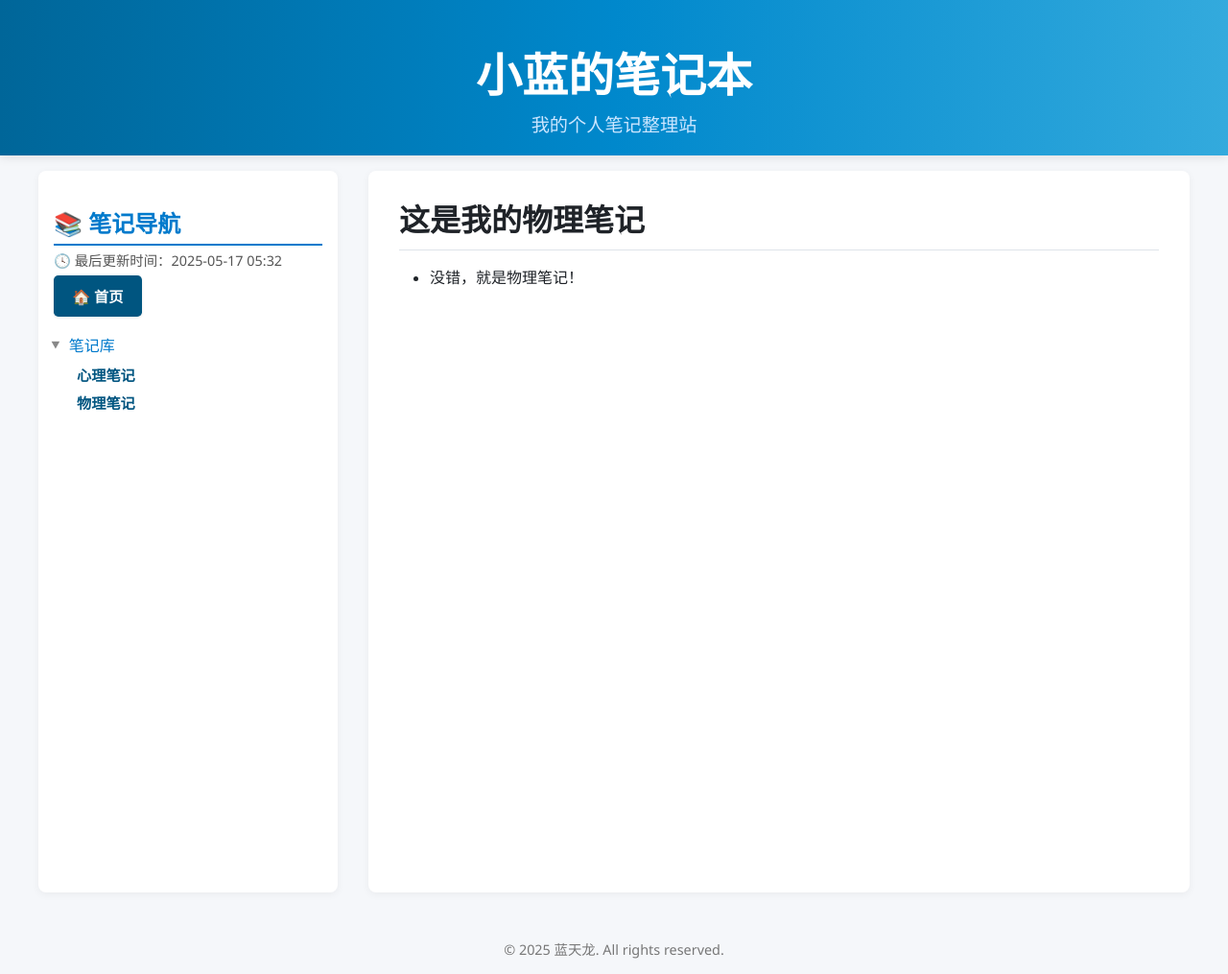
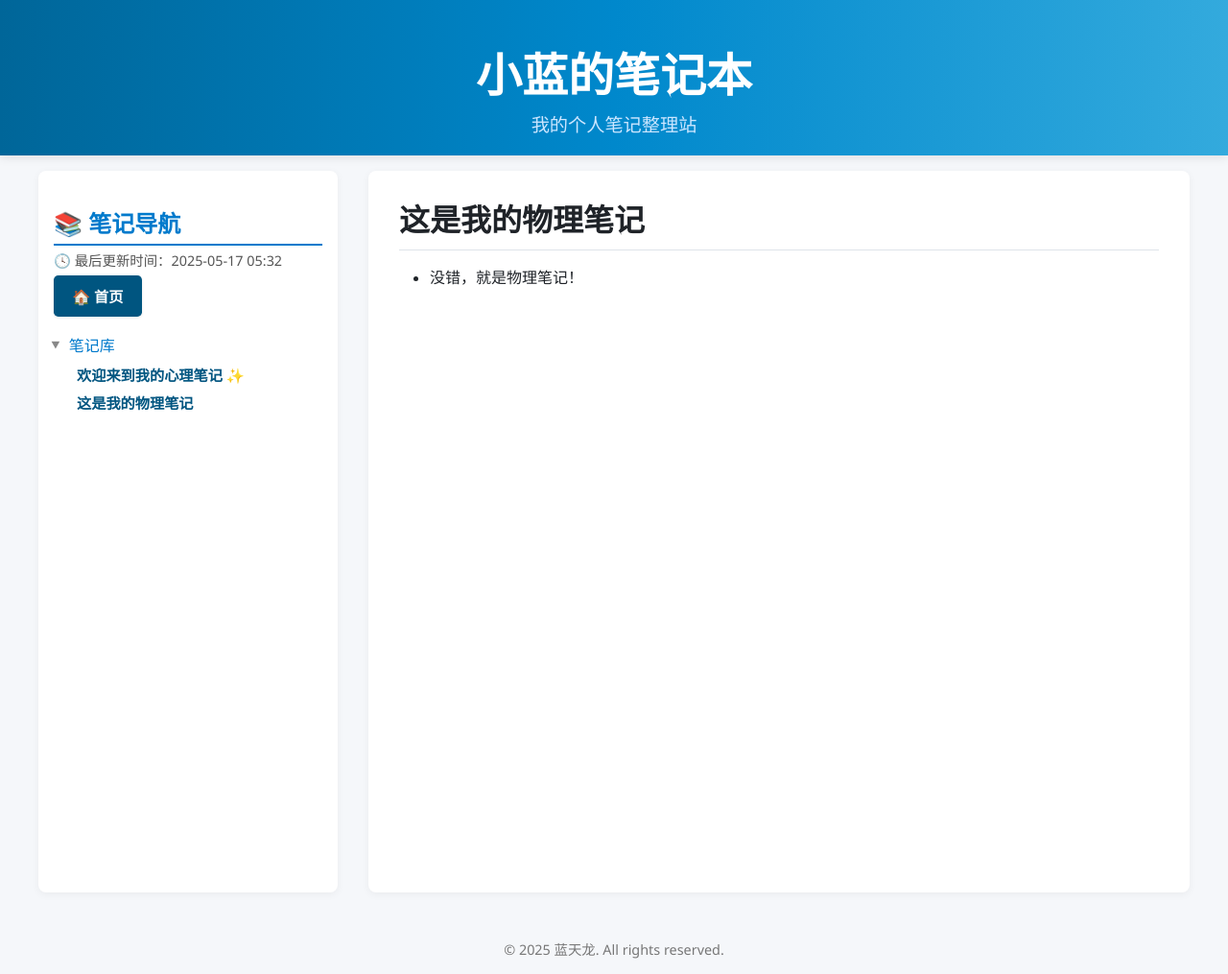
Before and after one commit to Tlonglan/GitNotebook, a Jekyll site: the page built from 笔记库/物理笔记.md, in a window 1280 px wide. Shown: the whole page at 96% size. Built offline with Jekyll 4.4.1, drawn with Linux system fonts in a browser that asks for light colours; nearby versions of some CDN libraries; our own code applies the rules of GitHub Pages for plain Markdown files.

Commit message:
Update default.html

```diff
--- a/_layouts/default.html
+++ b/_layouts/default.html
@@ -296,11 +296,11 @@
           {% endif %}
         {% endfor %}
 
-        <!-- 生成根目录页面，强制使用文件名 -->
+        <!-- 生成根目录页面 -->
         {% for page in root_pages %}
           <li class="nav-item">
             <a href="{{ page.url | relative_url }}" class="{% if page.url == page.url %}active{% endif %}">
-              {{ page.name | replace: '.md', '' | replace: '-', ' ' | capitalize }} <!-- 使用文件名 -->
+              {{ page.title | default: page.name | replace: '.md', '' | replace: '-', ' ' | capitalize }}
             </a>
           </li>
         {% endfor %}
@@ -331,7 +331,7 @@
                   {% if parts.size == 2 %}
                     <li>
                       <a href="{{ page.url | relative_url }}" class="{% if page.url == page.url %}active{% endif %}">
-                        {{ parts[1] | replace: '.md', '' | replace: '-', ' ' | capitalize }} <!-- 使用文件名 -->
+                        {{ page.title | default: parts[1] | replace: '.md', '' | replace: '-', ' ' | capitalize }}
                       </a>
                     </li>
                   {% endif %}
```
